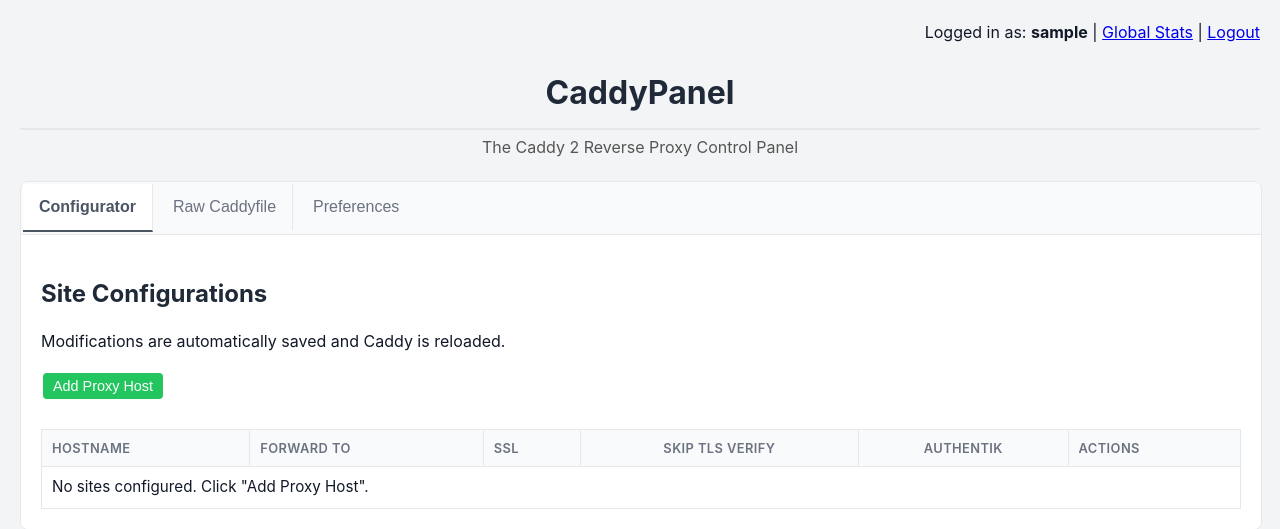
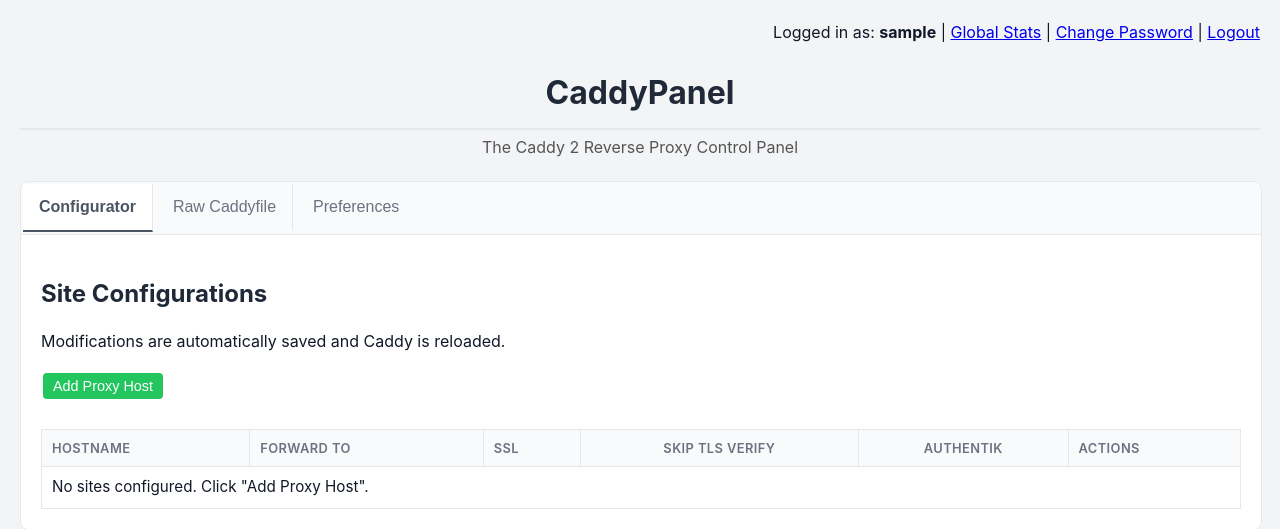
Before and after one commit to grokuku/CaddyPanel, a Flask app: page / in a window 1280 px wide. Shown: the top 529 px of the page. Run offline with Flask 3, Linux system fonts and the light colour scheme; the visitor is signed in with stand-in values (Sample User, id 1); parts of the project's set-up code (start-up, migrations or seed data) failed here and were passed over; some libraries are stand-ins or nearby versions.

Commit message:
feat(api): add change password endpoint and UI
- Add POST /api/change-password endpoint with validation for current password, new password length, and confirmation match
- Implement modal-based change password UI with client-side validation and toast notifications
- Add "Change Password" link to navigation bar and style cancel button consistently

```diff
--- a/app.py
+++ b/app.py
@@ -206,6 +206,47 @@ def login():
             return redirect(url_for('index'))
         else: flash("Invalid username or password.", "danger")
     return render_template('login.html')
+
+@app.route('/api/change-password', methods=['POST'])
+@login_required
+def api_change_password():
+    """Change the password for the currently logged-in user."""
+    data = request.get_json(silent=True)
+    if not data:
+        return jsonify({"status": "error", "message": "Invalid JSON body."}), 400
+
+    current_password = data.get('current_password', '')
+    new_password = data.get('new_password', '')
+    confirm_password = data.get('confirm_password', '')
+
+    if not current_password or not new_password or not confirm_password:
+        return jsonify({"status": "error", "message": "All fields are required."}), 400
+
+    if new_password != confirm_password:
+        return jsonify({"status": "error", "message": "New passwords do not match."}), 400
+
+    if len(new_password) < 8:
+        return jsonify({"status": "error", "message": "New password must be at least 8 characters long."}), 400
+
+    users = load_users()
+    username = session.get('username')
+    user_data = users.get(username)
+
+    if not user_data:
+        return jsonify({"status": "error", "message": "User not found."}), 404
+
+    if not check_password_hash(user_data['password'], current_password):
+        return jsonify({"status": "error", "message": "Current password is incorrect."}), 403
+
+    # Update the password
+    user_data['password'] = generate_password_hash(new_password)
+    users[username] = user_data
+
+    if save_users(users):
+        return jsonify({"status": "success", "message": "Password changed successfully."})
+    else:
+        return jsonify({"status": "error", "message": "Failed to save password. Check server logs."}), 500
+
 
 @app.route('/logout')
 def logout():
--- a/static/script.js
+++ b/static/script.js
@@ -1065,3 +1065,106 @@ async function handleImportCaddyfile(event) {
     };
     reader.readAsText(file);
 }
+
+
+// --- Change Password Functionality ---
+
+const changePasswordLink = document.getElementById('change-password-link');
+const changePasswordModal = document.getElementById('change-password-modal');
+const changePasswordForm = document.getElementById('change-password-form');
+const closeChangePwdModalBtn = document.getElementById('close-change-pwd-modal');
+const cpCancelBtn = document.getElementById('cp-cancel-btn');
+const cpSaveBtn = document.getElementById('cp-save-btn');
+
+function openChangePasswordModal() {
+    if (changePasswordModal) {
+        changePasswordForm.reset();
+        changePasswordModal.style.display = 'block';
+    }
+}
+
+function closeChangePasswordModal() {
+    if (changePasswordModal) {
+        changePasswordModal.style.display = 'none';
+        changePasswordForm.reset();
+    }
+}
+
+if (changePasswordLink) {
+    changePasswordLink.addEventListener('click', (e) => {
+        e.preventDefault();
+        openChangePasswordModal();
+    });
+}
+
+if (closeChangePwdModalBtn) {
+    closeChangePwdModalBtn.addEventListener('click', closeChangePasswordModal);
+}
+
+if (cpCancelBtn) {
+    cpCancelBtn.addEventListener('click', closeChangePasswordModal);
+}
+
+if (changePasswordModal) {
+    changePasswordModal.addEventListener('click', (event) => {
+        if (event.target === changePasswordModal) {
+            closeChangePasswordModal();
+        }
+    });
+}
+
+if (changePasswordForm) {
+    changePasswordForm.addEventListener('submit', async (e) => {
+        e.preventDefault();
+
+        const currentPassword = document.getElementById('cp-current-password').value;
+        const newPassword = document.getElementById('cp-new-password').value;
+        const confirmPassword = document.getElementById('cp-confirm-password').value;
+
+        // Client-side validation
+        if (!currentPassword || !newPassword || !confirmPassword) {
+            showToast('All fields are required.', 'warning');
+            return;
+        }
+
+        if (newPassword.length < 8) {
+            showToast('New password must be at least 8 characters long.', 'warning');
+            return;
+        }
+
+        if (newPassword !== confirmPassword) {
+            showToast('New passwords do not match.', 'warning');
+            return;
+        }
+
+        cpSaveBtn.disabled = true;
+        cpSaveBtn.textContent = 'Changing...';
+
+        try {
+            const response = await fetch('/api/change-password', {
+                method: 'POST',
+                headers: { 'Content-Type': 'application/json' },
+                body: JSON.stringify({
+                    current_password: currentPassword,
+                    new_password: newPassword,
+                    confirm_password: confirmPassword
+                })
+            });
+
+            const result = await response.json();
+
+            if (response.ok && result.status === 'success') {
+                showToast(result.message, 'success');
+                closeChangePasswordModal();
+            } else {
+                showToast(result.message || 'Failed to change password.', 'error', 8000);
+            }
+        } catch (err) {
+            console.error('Error changing password:', err);
+            showToast('Network error: could not change password.', 'error', 8000);
+        } finally {
+            cpSaveBtn.disabled = false;
+            cpSaveBtn.textContent = 'Change Password';
+        }
+    });
+}
--- a/static/style.css
+++ b/static/style.css
@@ -254,8 +254,8 @@ button:hover, .action-btn:hover { background-color: var(--accent-hover); }
 .modal-content .modal-toggle-link:hover { text-decoration: underline; }
 .modal-actions { margin-top: 20px; text-align: right; }
 .modal-actions button { margin-left: 10px; }
-#modal-cancel-btn { background-color: var(--text-secondary); color: #fff; }
-#modal-cancel-btn:hover { background-color: var(--text-primary); }
+#modal-cancel-btn, #cp-cancel-btn { background-color: var(--text-secondary); color: #fff; }
+#modal-cancel-btn:hover, #cp-cancel-btn:hover { background-color: var(--text-primary); }
 
 .modal-toggle-buttons {
     margin-top: 15px;
--- a/templates/index.html
+++ b/templates/index.html
@@ -17,6 +17,7 @@
     <div style="text-align: right; margin-bottom: 10px;">
         Logged in as: <strong>{{ username }}</strong> |
         <a href="{{ url_for('stats_page') }}">Global Stats</a> |
+        <a href="#" id="change-password-link">Change Password</a> |
         <a href="{{ url_for('logout') }}">Logout</a>
     </div>
     <h1>CaddyPanel</h1>
@@ -251,6 +252,32 @@
         });
     </script>
 
+    <!-- Change Password Modal -->
+    <div id="change-password-modal" class="modal" style="display: none;">
+        <div class="modal-content" style="max-width: 450px;">
+            <span class="close-modal-btn" id="close-change-pwd-modal">×</span>
+            <h2>Change Password</h2>
+            <form id="change-password-form">
+                <div class="form-group">
+                    <label for="cp-current-password">Current Password:</label>
+                    <input type="password" id="cp-current-password" name="current_password" required>
+                </div>
+                <div class="form-group">
+                    <label for="cp-new-password">New Password:</label>
+                    <input type="password" id="cp-new-password" name="new_password" required minlength="8">
+                </div>
+                <div class="form-group">
+                    <label for="cp-confirm-password">Confirm New Password:</label>
+                    <input type="password" id="cp-confirm-password" name="confirm_password" required minlength="8">
+                </div>
+                <div class="modal-actions">
+                    <button type="submit" id="cp-save-btn">Change Password</button>
+                    <button type="button" id="cp-cancel-btn">Cancel</button>
+                </div>
+            </form>
+        </div>
+    </div>
+
     <div style="text-align: center; margin-top: 20px; font-size: 0.8em; color: #888;">CaddyPanel v1.1.1-custom-config</div>
 
 </body>
```
